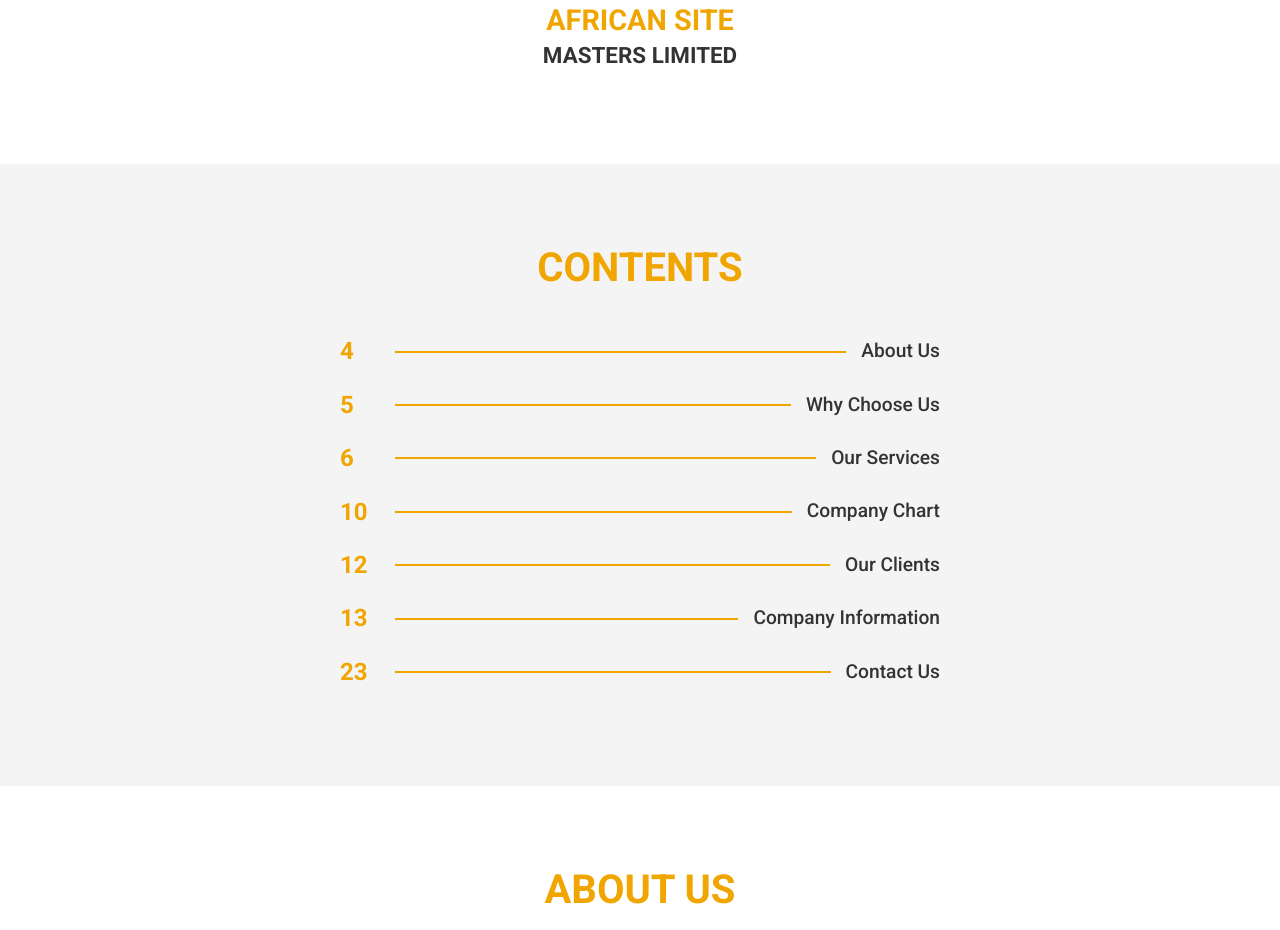
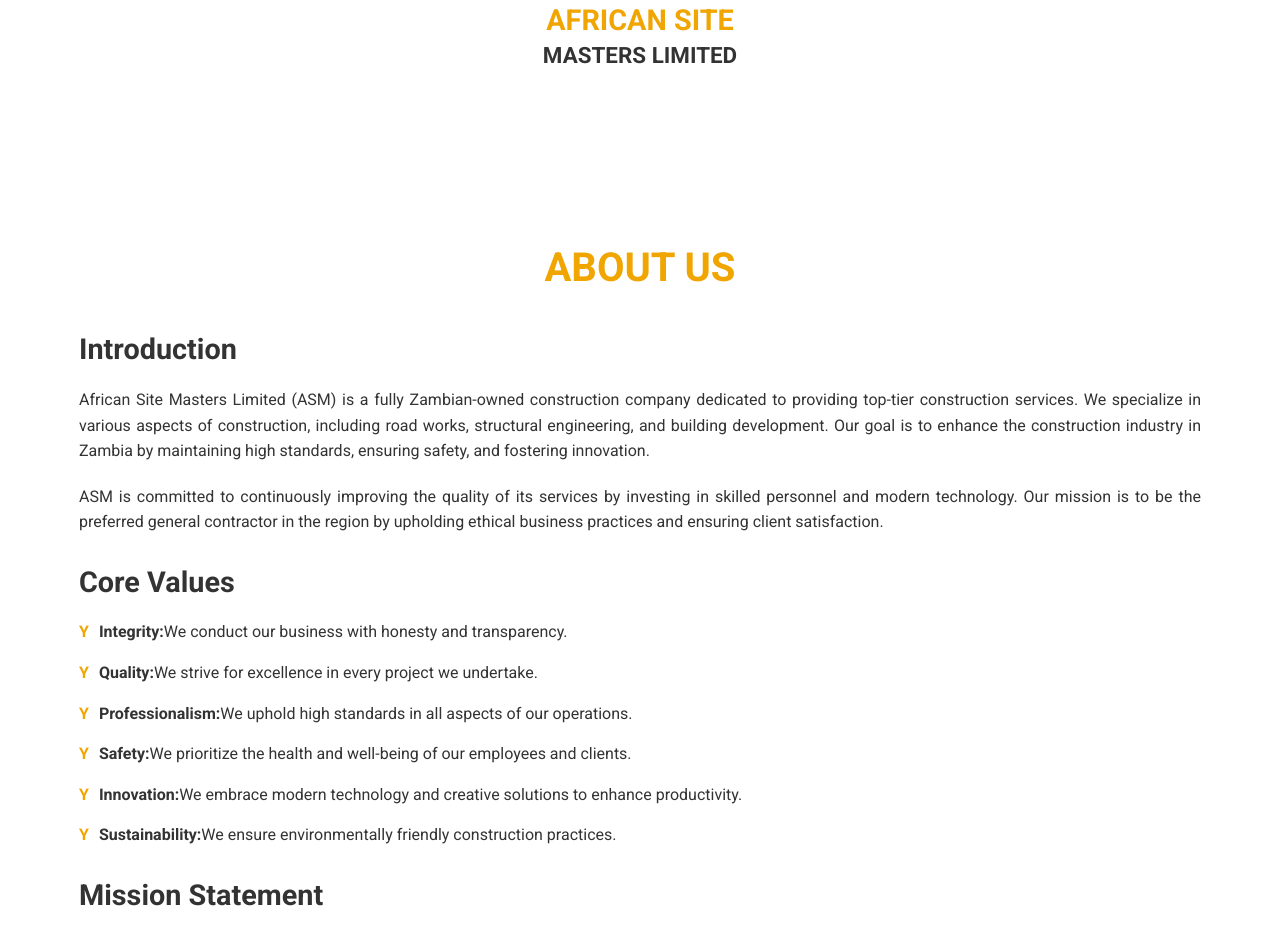
Before and after one commit to AfriSiteMasters/African-Site-Masters-Limited, a plain HTML site: page index.html in a window 1280 px wide. Shown: the part 962-1892 px from the top of the page. Drawn offline with Linux system fonts and the light colour scheme.

Commit message:
Update index.html

```diff
--- a/index.html
+++ b/index.html
@@ -64,7 +64,7 @@
         </div>
     </section>
 
-    <section id="contents" class="contents">
+<!--     <section id="contents" class="contents">
         <div class="container">
             <h2>CONTENTS</h2>
             <div class="contents-list">
@@ -105,7 +105,7 @@
                 </div>
             </div>
         </div>
-    </section>
+    </section> -->
 
     <section id="about" class="about">
         <div class="container">
```
